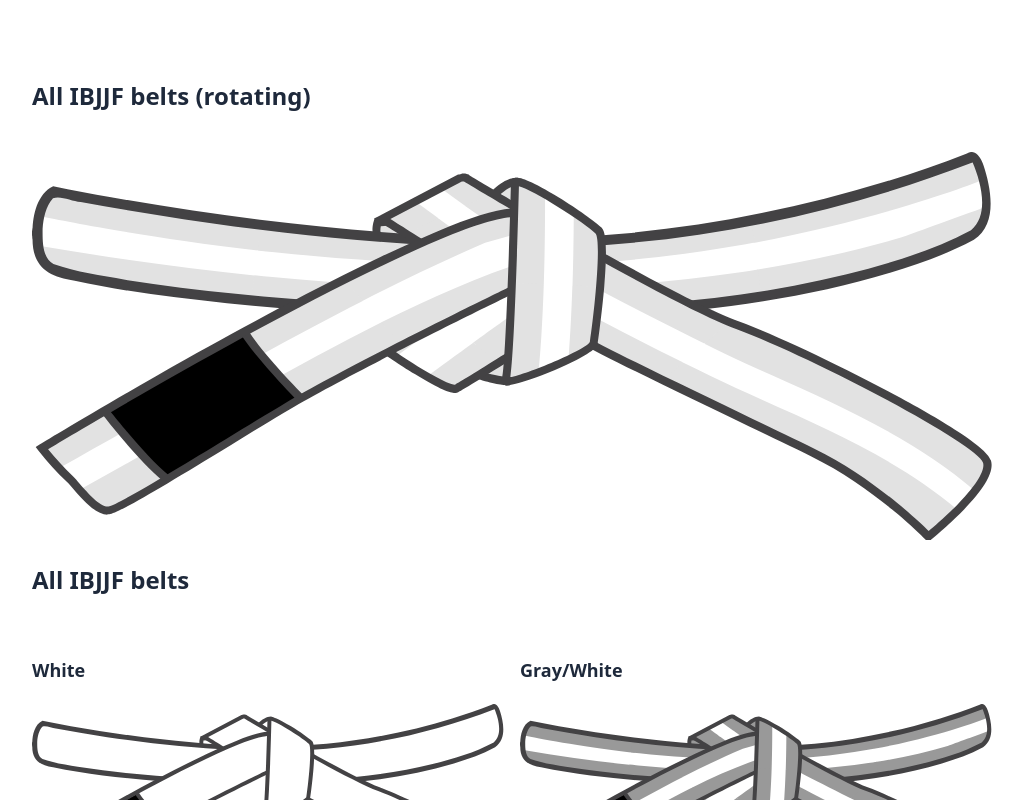
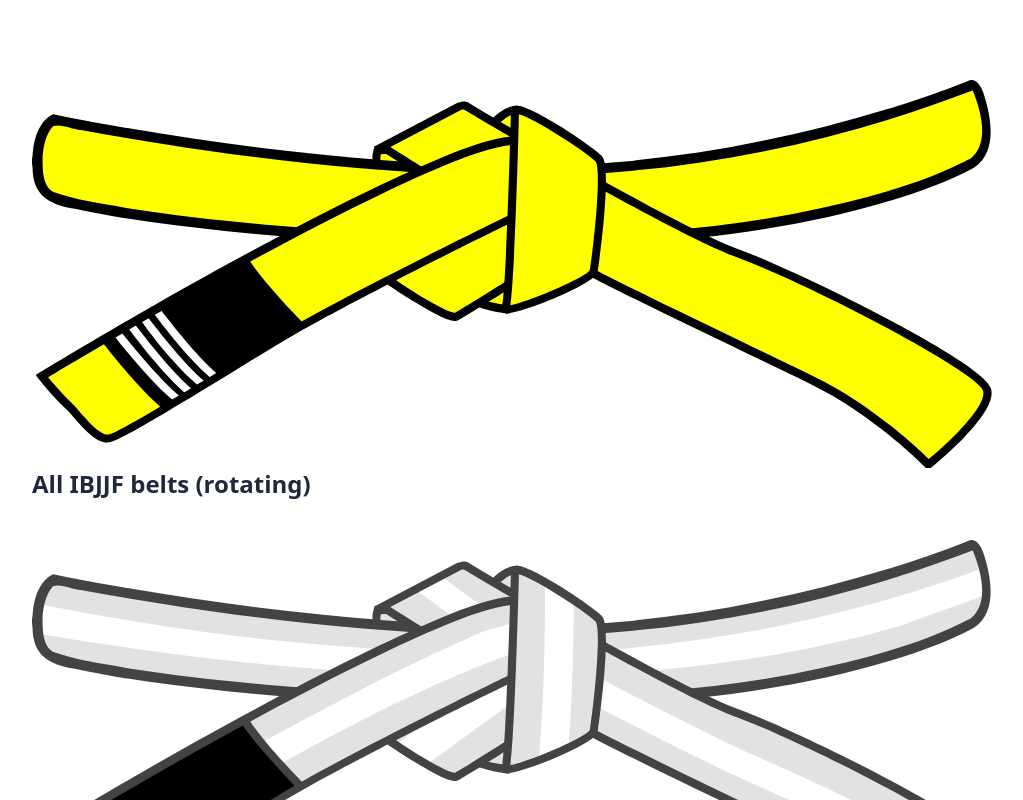
Before and after one commit to jeffholst/vue-custom-belt, a Vue app: page / in a window 1280 px wide. Shown: the top 800 px of the page, without its empty margins (128-1151 px from the left). Built offline with nearby package versions, Linux system fonts and the light colour scheme.

Commit message:
chore: added getSolidBelt

```diff
--- a/src/App.vue
+++ b/src/App.vue
@@ -1,7 +1,7 @@
 <script setup lang="ts">
 import SVGBelt from "./components/SVGBelt.vue";
 import { BeltProps, BeltSystem } from "./types/BeltProps";
-import { getRandomBelt } from "./shared/shared";
+import { getRandomBelt, getSolidBelt } from "./shared/shared";
 import ibjjfJSON from "./shared/ibjjf.json";
 
 const ibjjfSystem: BeltSystem = new BeltSystem(ibjjfJSON);
@@ -69,6 +69,26 @@ let randomSplit: BeltProps[] = getRandomBelt(
 <template>
   <section class="bg-white dark:bg-slate-800">
     <main class="mx-40 pt-20">
+      <SVGBelt
+        :belt-props="
+          getSolidBelt(
+            'test1',
+            'Yellow',
+            'Black',
+            true,
+            'Black',
+            'Black',
+            false,
+            '',
+            '',
+            'White',
+            4,
+            'Left',
+            'My Test Belt',
+            'My Test Belt Description'
+          )
+        "
+      />
       <h1 class="text-2xl font-bold text-slate-800 dark:text-white pb-10">
         All {{ ibjjfSystem.title }} belts (rotating)
       </h1>
--- a/src/shared/shared.ts
+++ b/src/shared/shared.ts
@@ -153,7 +153,8 @@ const setPatchProperties = (
   professorBorderColor: string,
   hasProfessorPatch: boolean,
   stripeColor: string,
-  stripeCount: number
+  stripeCount: number,
+  stripeStart: StripeStart
 ) => {
   beltProps.hasPatch = hasPatch;
   beltProps.patch = patchColor;
@@ -162,7 +163,7 @@ const setPatchProperties = (
   beltProps.professorBorder = professorBorderColor;
   beltProps.hasProfessorPatch = hasProfessorPatch;
   beltProps.stripeCount = stripeCount;
-
+  beltProps.stripeStart = stripeStart;
   beltProps.stripe1 = stripeColor;
   beltProps.stripe2 = stripeColor;
   beltProps.stripe3 = stripeColor;
@@ -327,6 +328,61 @@ export const getRandomBelt = (
   const beltPropsAry: BeltProps[] = [];
   beltPropsAry.push(beltProps);
   return beltPropsAry;
+};
+
+export const getSolidBelt = (
+  name: string,
+  color: string,
+  borderColor: string,
+  hasPatch: boolean,
+  patchColor: string,
+  patchBorderColor: string,
+  hasProfessorPatch: boolean,
+  professorPatchColor: string,
+  professorBorderColor: string,
+  stripeColor: string,
+  stripeCount: number,
+  stripeStart: StripeStart,
+  title: string,
+  description: string
+): BeltProps[] => {
+  const belt: Belt = getBelt(
+    name,
+    "Solid",
+    0,
+    color,
+    undefined,
+    undefined,
+    borderColor,
+    hasPatch,
+    patchColor,
+    patchBorderColor,
+    hasProfessorPatch,
+    professorPatchColor,
+    professorBorderColor,
+    stripeColor,
+    stripeCount,
+    stripeStart
+  );
+
+  const beltProps: BeltProps = getBeltProps(title, description);
+  setSolidBelt(belt, beltProps);
+  setPatchProperties(
+    beltProps,
+    hasPatch,
+    patchColor,
+    patchBorderColor,
+    professorPatchColor,
+    professorBorderColor,
+    hasProfessorPatch,
+    stripeColor,
+    stripeCount,
+    stripeStart
+  );
+  const beltPropAry: BeltProps[] = [];
+  beltPropAry.push(beltProps);
+
+  return beltPropAry;
 };
 
 export const setSolidBelt = (belt: Belt, beltProps: BeltProps) => {
@@ -770,7 +826,8 @@ export const setBeltProps = (
       belt.professorBorderColor,
       belt.hasProfessorPatch,
       belt.stripeColor,
-      stripeCount
+      stripeCount,
+      stripeStart
     );
   }
 
```
